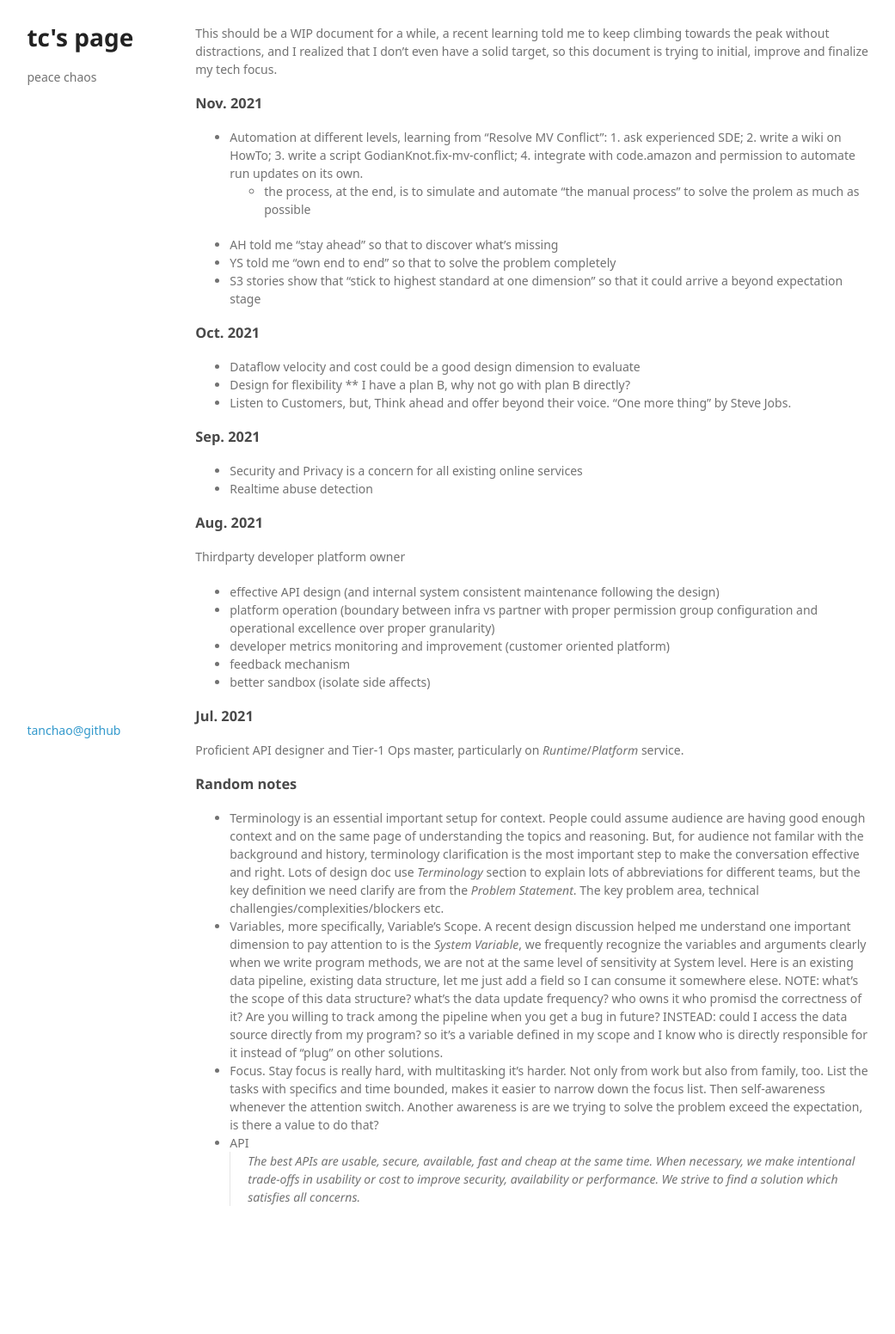
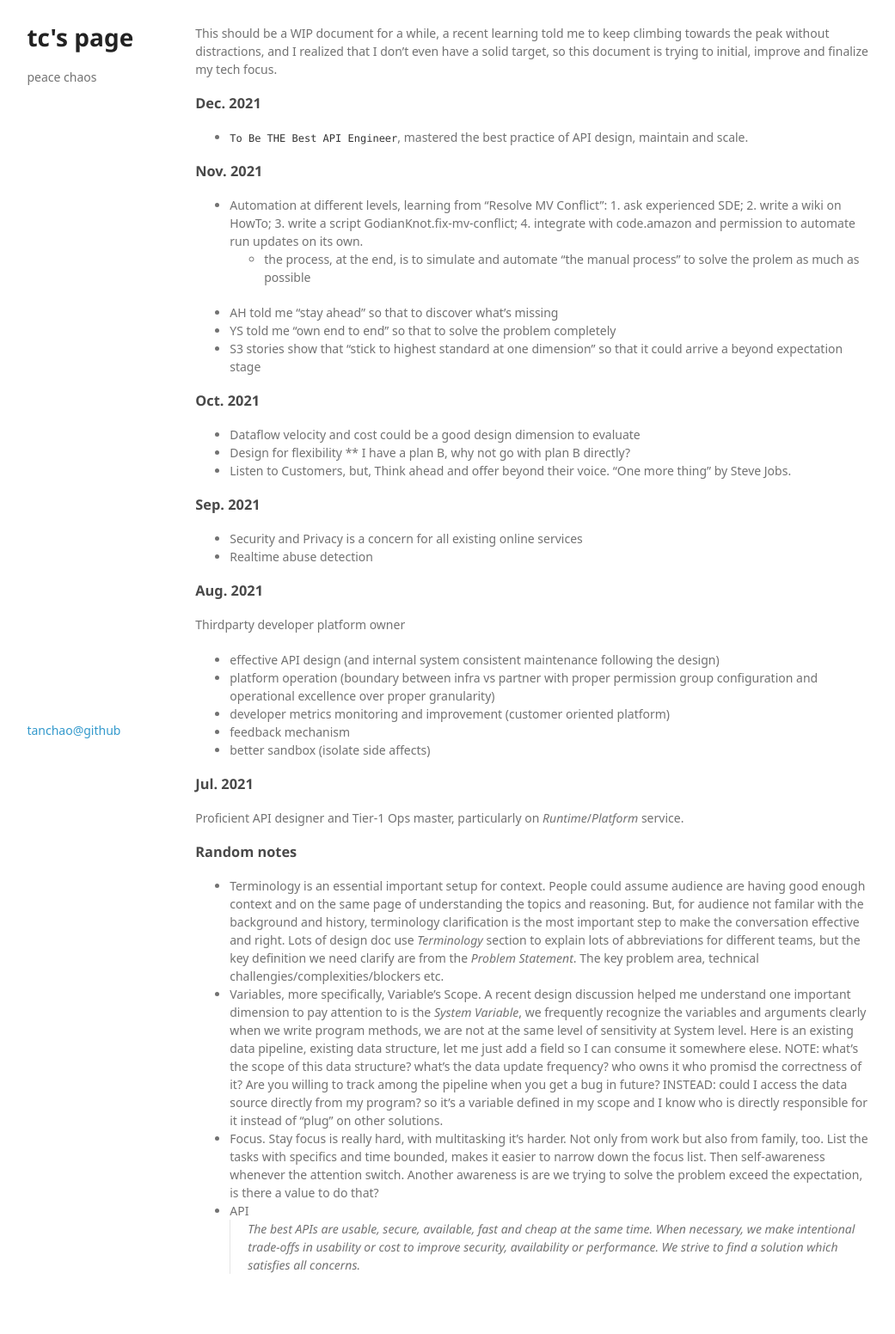
Before and after one commit to tanchao/tanchao.github.io, a Jekyll site: the page built from _posts/2021-07-31-tech-records.md, in a window 1280 px wide. Shown: the whole page at 86% size, without its empty margins (119-1160 px from the left). Built offline with Jekyll 4.4.1, drawn with Linux system fonts in a browser that asks for light colours; some web fonts are replaced; before the commit the page ends 1473 px from its top, so only the background shows below that.

Commit message:
add new statement

```diff
--- a/_posts/2021-07-31-tech-records.md
+++ b/_posts/2021-07-31-tech-records.md
@@ -9,6 +9,9 @@ tags: supertan
 ---
 
 This should be a WIP document for a while, a recent learning told me to keep climbing towards the peak without distractions, and I realized that I don't even have a solid target, so this document is trying to initial, improve and finalize my tech focus.
+
+### Dec. 2021
+* `To Be THE Best API Engineer`, mastered the best practice of API design, maintain and scale.
 
 ### Nov. 2021
 * Automation at different levels, learning from "Resolve MV Conflict": 1. ask experienced SDE; 2. write a wiki on HowTo; 3. write a script GodianKnot.fix-mv-conflict; 4. integrate with code.amazon and permission to automate run updates on its own.
```
